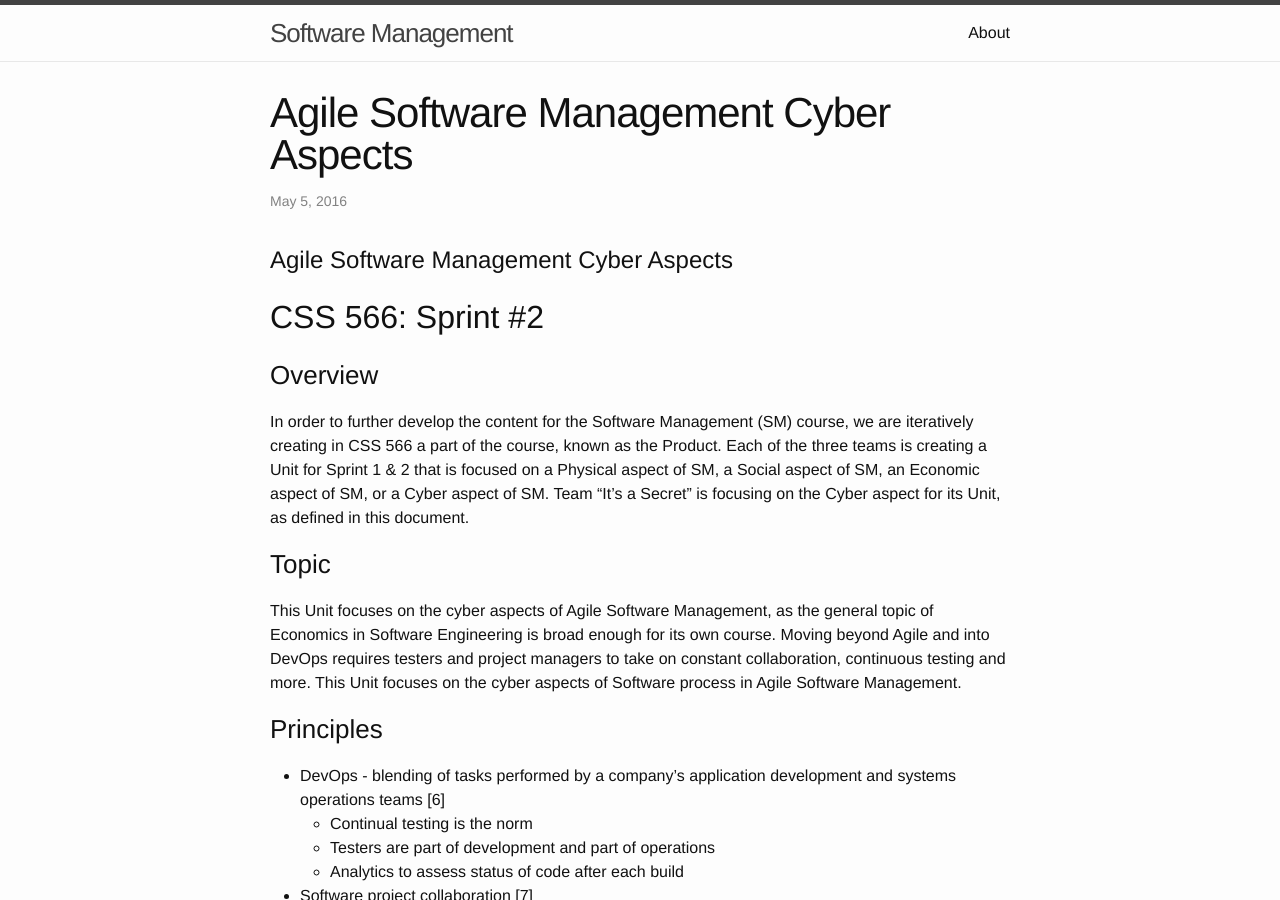
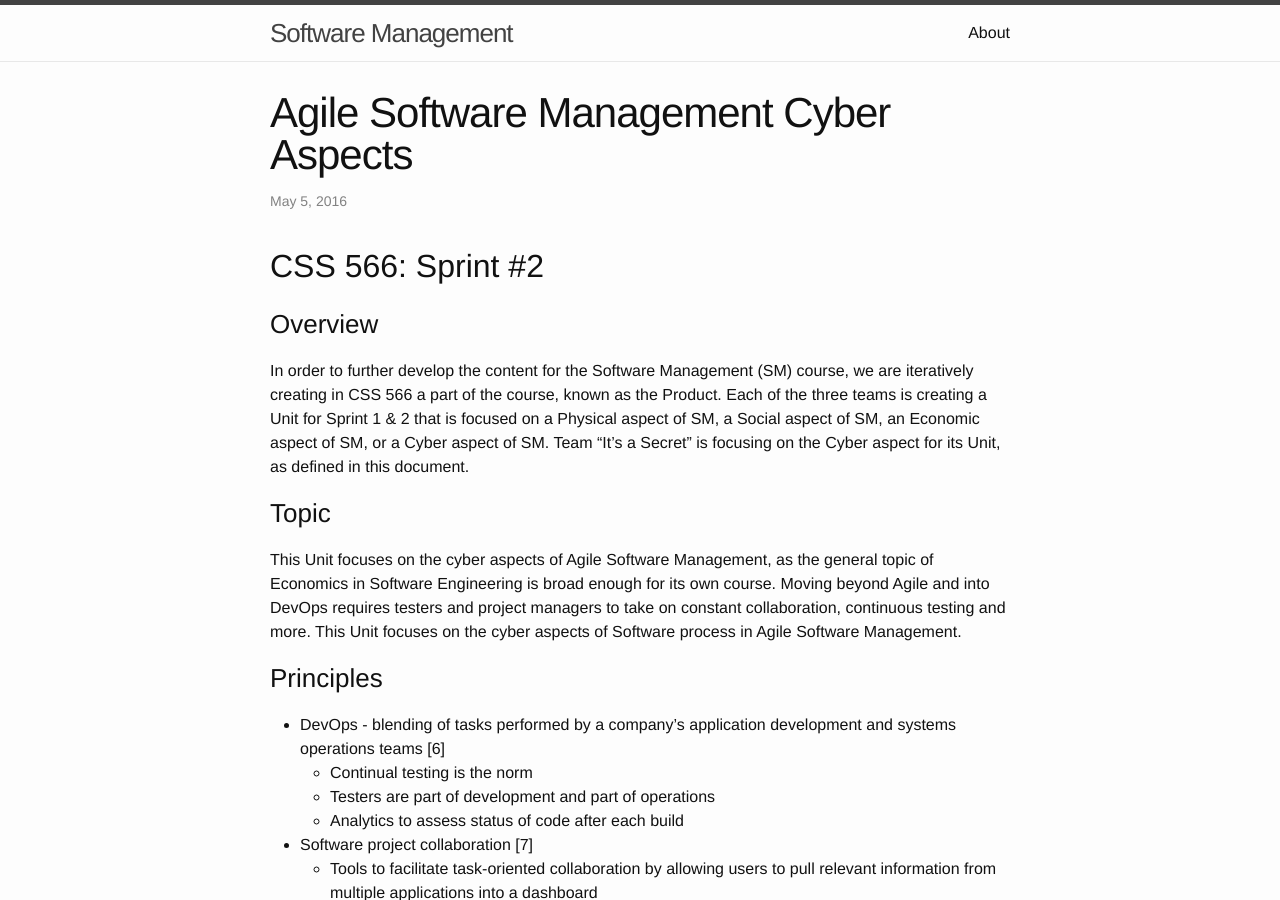
Before and after one commit to css566/css566.github.io, a Jekyll site: the page built from _posts/2016-05-05-agile_cyber.md, in a window 1280 px wide and 900 px high. Built offline with Jekyll 4.4.1, drawn with Linux system fonts in a browser that asks for light colours; comment, search, counter and statistics services are not loaded.

Commit message:
Fixed indentation, bullets and other minor errors

```diff
--- a/_posts/2016-05-05-agile_cyber.md
+++ b/_posts/2016-05-05-agile_cyber.md
@@ -4,8 +4,8 @@ title: Agile Software Management Cyber Aspects
 ---
 
 
-# Agile Software Management Cyber Aspects
 ## CSS 566: Sprint #2
+
 ### Overview
 
 In order to further develop the content for the Software Management (SM) course, we are iteratively creating in CSS 566 a part of the course, known as the Product. Each of the three teams is creating a Unit for Sprint 1 & 2 that is focused on a Physical aspect of SM, a Social aspect of SM, an Economic aspect of SM, or a Cyber aspect of SM. Team “It’s a Secret” is focusing on the Cyber aspect for its Unit, as defined in this document.
```
